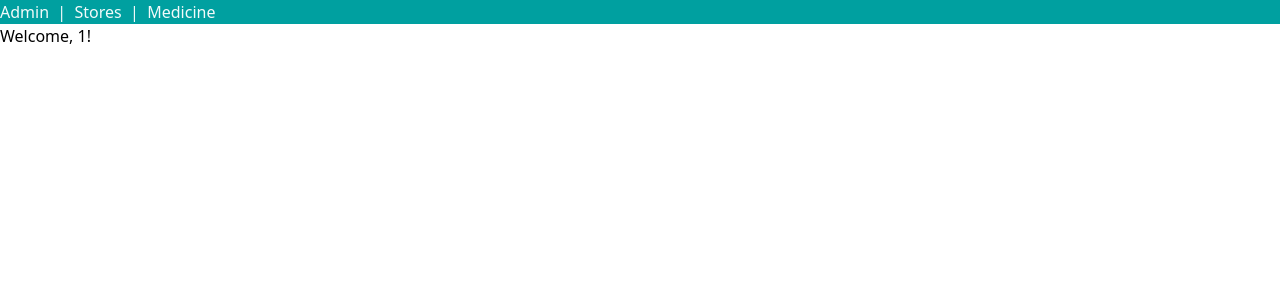
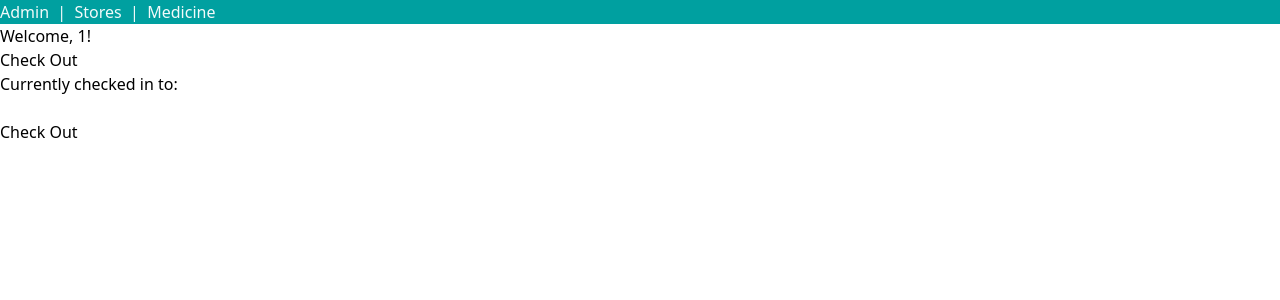
Before and after one commit to rizvan93/pharmacy-availability-checker, a React (Vite) app: page /pharmacists/1/checkout in a window 1280 px wide. Shown: the top 300 px of the page. Built offline with nearby package versions, Linux system fonts and the light colour scheme; no server answers.

Commit message:
CheckOut page rendered. Still working on retrieving currently checked in name

```diff
--- a/src/pages/App/App.jsx
+++ b/src/pages/App/App.jsx
@@ -10,6 +10,7 @@ import EditMedicineForm from "../Medicine/Edit/EditMedicineForm";
 import UserPage from "../User/UserPage";
 import NavBar from "../../components/NavBar/NavBar";
 import CheckIn from "../Pharma/CheckIn/CheckIn";
+import CheckOut from "../Pharma/CheckOut/CheckOut";
 import "./App.css";
 
 function App() {
@@ -28,7 +29,8 @@ function App() {
         <Route path="/medicines" element={<MedicinesPage />} />
         <Route path="/medicines/new" element={<AddMedicinePage />} />
         <Route path="/medicines/:id/edit" element={<EditMedicineForm />} />
-        <Route path="/pharmacists/:id" element={<CheckIn/>} />
+        <Route path="/pharmacists/:id" element={<CheckIn />} />
+        <Route path="/pharmacists/:id/checkout" element={<CheckOut />} />
       </Routes>
       </div>
     </div>
--- a/src/pages/Pharma/CheckOut/CheckOut.jsx
+++ b/src/pages/Pharma/CheckOut/CheckOut.jsx
@@ -6,7 +6,7 @@ export default function CheckOut() {
 
   useEffect(() => {
   // Fetch the currently checkedIn store for the pharmacist
-    fetch('/api/stores/:id/checkedIn')
+  fetch(`/api/stores/pharmacists/${pharmacistId}/checkedIn`)
     .then(response => response.json())
     .then(data => {
       if (data) {
@@ -23,7 +23,7 @@ export default function CheckOut() {
 }, []);
 
 const handleCheckOut = () => {
-    fetch(`/api/pharmacists/${pharmacistId}/checkout`, { method: 'PUT' })
+  fetch(`/api/stores/pharmacists/${pharmacistId}/checkout`, { method: 'PUT' })
     .then(response => {
       if (response.ok) {
         alert('Checked out successfully!');
```
Lines whose indentation alone changed are shown as unchanged.
